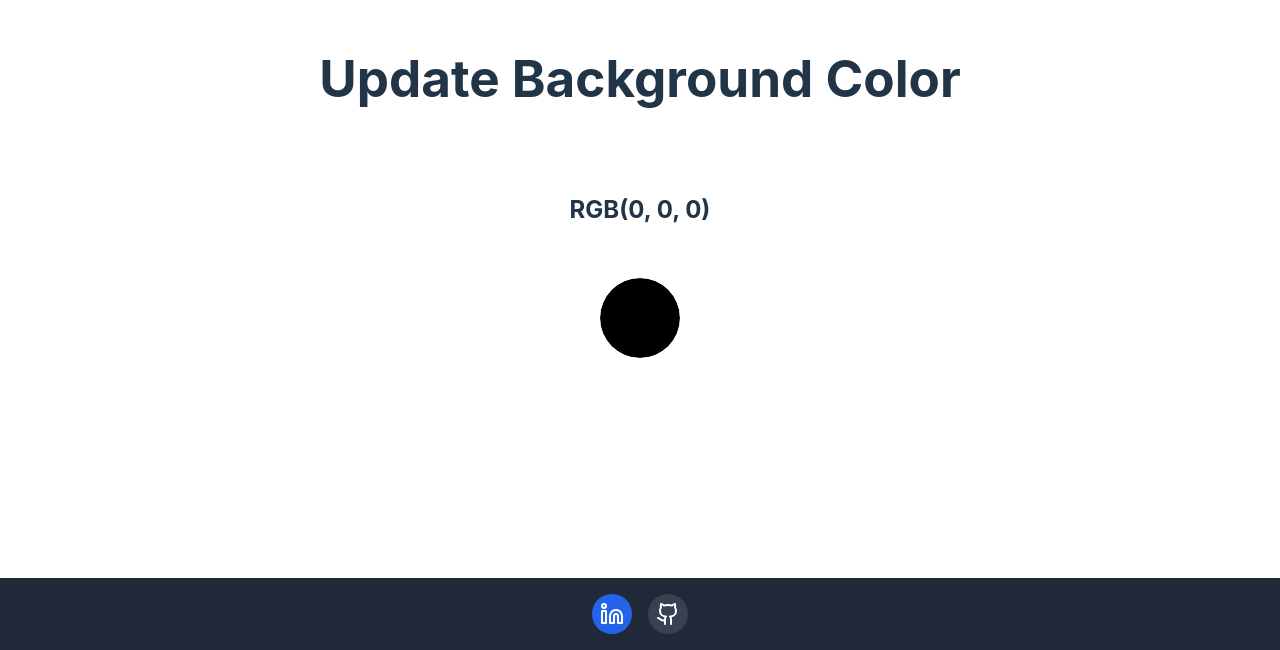
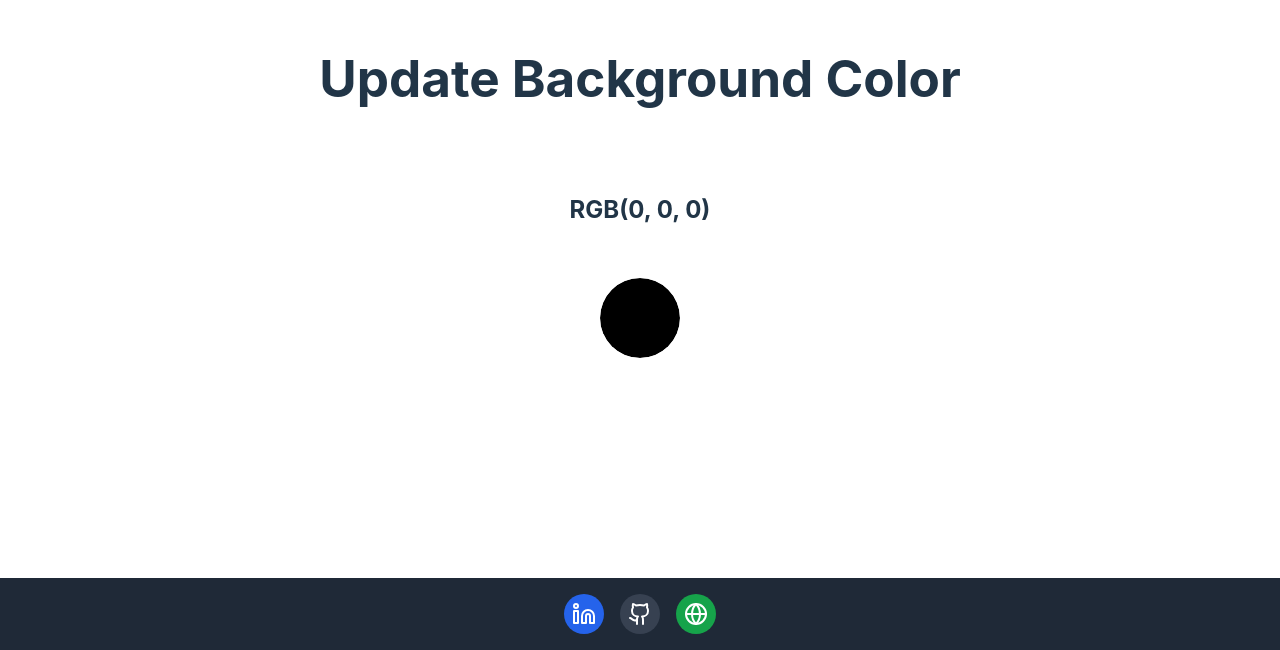
Before and after one commit to mesajil/change-bg-color, a React (Vite) app: page / in a window 1280 px wide. Shown: the part 150-800 px from the top of the page. Built offline with nearby package versions, Linux system fonts and the light colour scheme; no server answers.

Commit message:
feat(popup): Add personal website link to Footer

```diff
--- a/src/popup/Footer/Footer.module.css
+++ b/src/popup/Footer/Footer.module.css
@@ -56,6 +56,14 @@
   background-color: #4b5563; /* Equivalent to hover:bg-gray-600 */
 }
 
+.socialLink.website {
+  background-color: #16a34a; /* Equivalent to bg-green-600 */
+}
+
+.socialLink.website:hover {
+  background-color: #15803d; /* Equivalent to hover:bg-green-700 */
+}
+
 .srOnly {
   position: absolute;
   width: 1px;
--- a/src/popup/Footer/Footer.tsx
+++ b/src/popup/Footer/Footer.tsx
@@ -1,12 +1,13 @@
 import React from 'react'
 import styles from './Footer.module.css'
-import { Github, Linkedin } from 'lucide-react'
+import { Github, Linkedin, Globe } from 'lucide-react'
 
 const Footer: React.FC = () => {
   return (
     <footer className={styles.footer}>
       <div className={styles.container}>
         <div className={styles.socialLinks}>
+          {/* LinkedIn Link */}
           <a
             href='https://linkedin.com/in/lhmesajil'
             target='_blank'
@@ -15,6 +16,8 @@ const Footer: React.FC = () => {
             <Linkedin size={24} />
             <span className={styles.srOnly}>LinkedIn</span>
           </a>
+
+          {/* GitHub Link */}
           <a
             href='https://github.com/mesajil'
             target='_blank'
@@ -23,6 +26,16 @@ const Footer: React.FC = () => {
             <Github size={24} />
             <span className={styles.srOnly}>GitHub</span>
           </a>
+
+          {/* Personal Website Link */}
+          <a
+            href='https://cv-luis-mesajil.vercel.app/' // Replace with your actual website URL
+            target='_blank'
+            rel='noopener noreferrer'
+            className={`${styles.socialLink} ${styles.website}`}>
+            <Globe size={24} />
+            <span className={styles.srOnly}>Personal Website</span>
+          </a>
         </div>
       </div>
     </footer>
```
